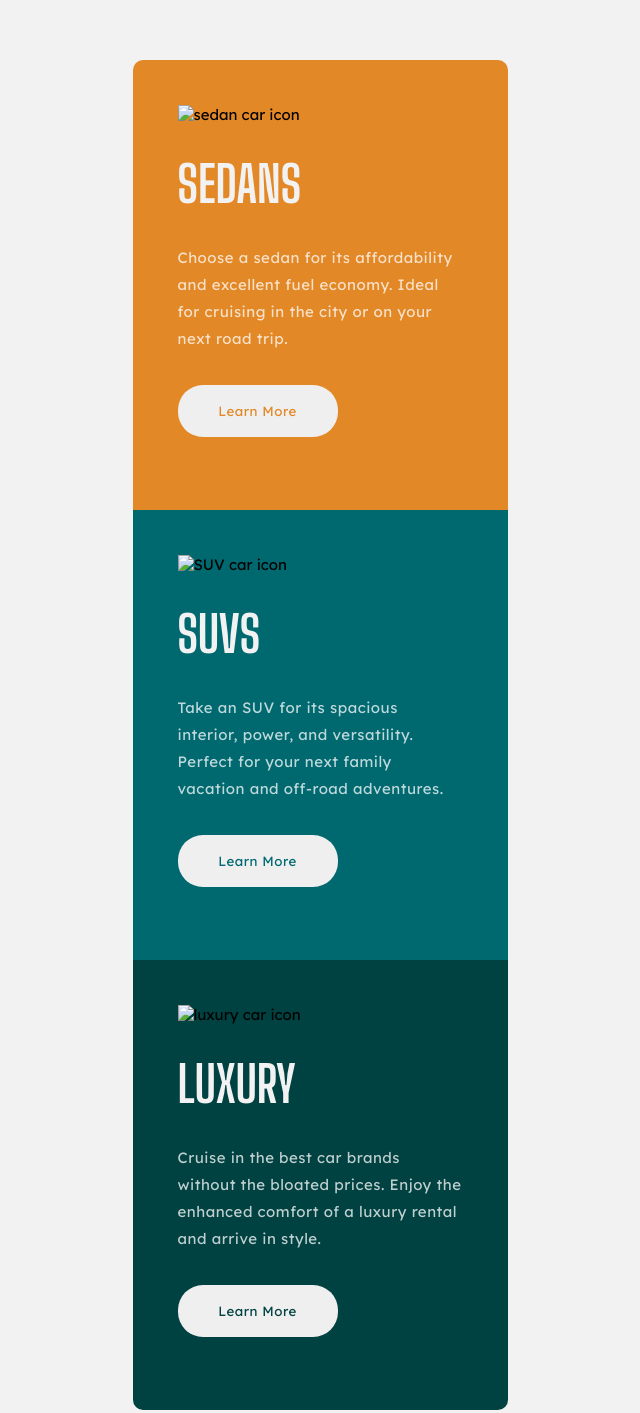
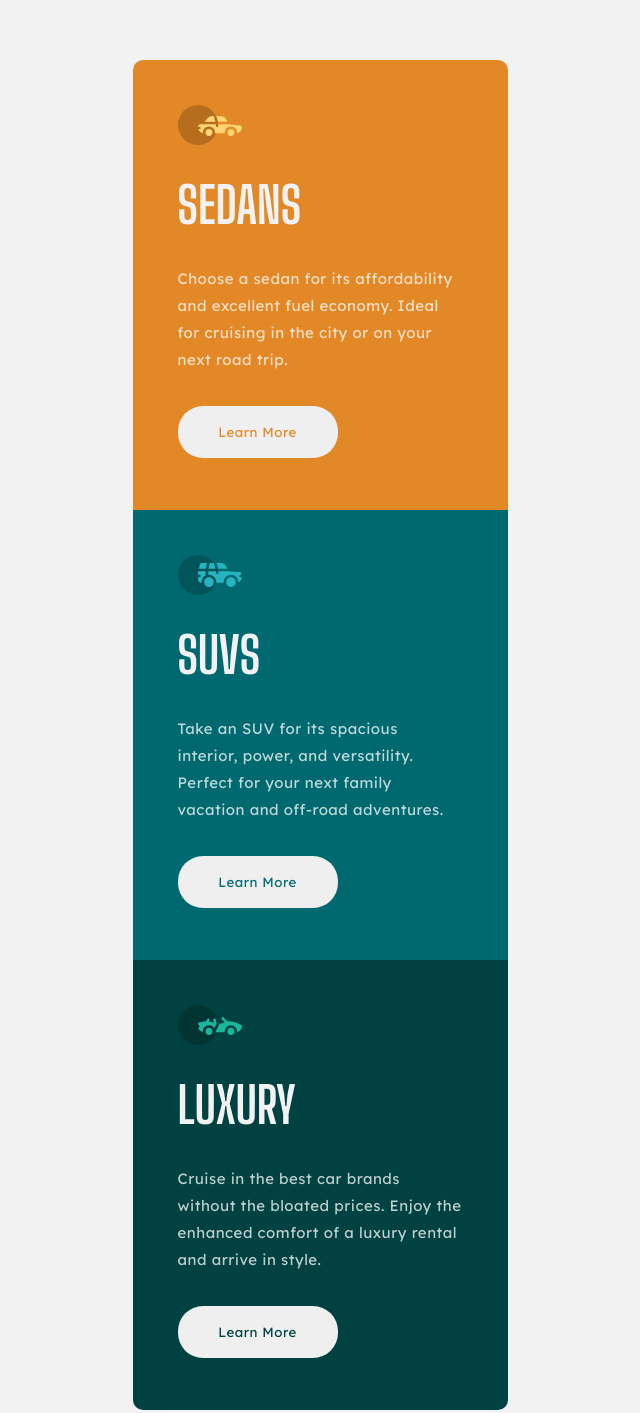
Before and after one commit to radoslawlagan/3-column-preview-card-component, a plain HTML site: page index.html in a window 1280 px wide. Shown: the top 1413 px of the page, without its empty margins (320-960 px from the left). Drawn offline with nearby package versions, Linux system fonts and the light colour scheme; files that its build step writes are made by us from their sources; the site is published under a folder, as on GitHub Pages, so addresses that start at the root find nothing.

Commit message:
Fixed icon issue

```diff
--- a/index.html
+++ b/index.html
@@ -19,7 +19,7 @@
     <div class="main__cards">
 
       <div class="card__one">
-        <img src="/images/icon-sedans.svg" alt="sedan car icon" class="card__img">
+        <img src="images/icon-sedans.svg" alt="sedan car icon" class="card__img">
         <h2 class="card__heading">Sedans</h2>
         <p class="card__text"> Choose a sedan for its affordability and excellent fuel economy. Ideal for cruising in the city
           or on your next road trip.</p>
@@ -27,7 +27,7 @@
       </div>
 
       <div class="card__two">
-        <img src="/images/icon-suvs.svg" alt="SUV car icon" class="card__img">
+        <img src="images/icon-suvs.svg" alt="SUV car icon" class="card__img">
         <h2 class="card__heading">SUVs</h2>
         <div class="card__text">Take an SUV for its spacious interior, power, and versatility. Perfect for your next family vacation
           and off-road adventures.</div>
@@ -35,7 +35,7 @@
       </div>
 
       <div class="card__three">
-        <img src="/images/icon-luxury.svg" alt="luxury car icon" class="card__img">
+        <img src="images/icon-luxury.svg" alt="luxury car icon" class="card__img">
         <h2 class="card__heading">Luxury</h2>
         <div class="card__text">Cruise in the best car brands without the bloated prices. Enjoy the enhanced comfort of a luxury
           rental and arrive in style.</div>
```
